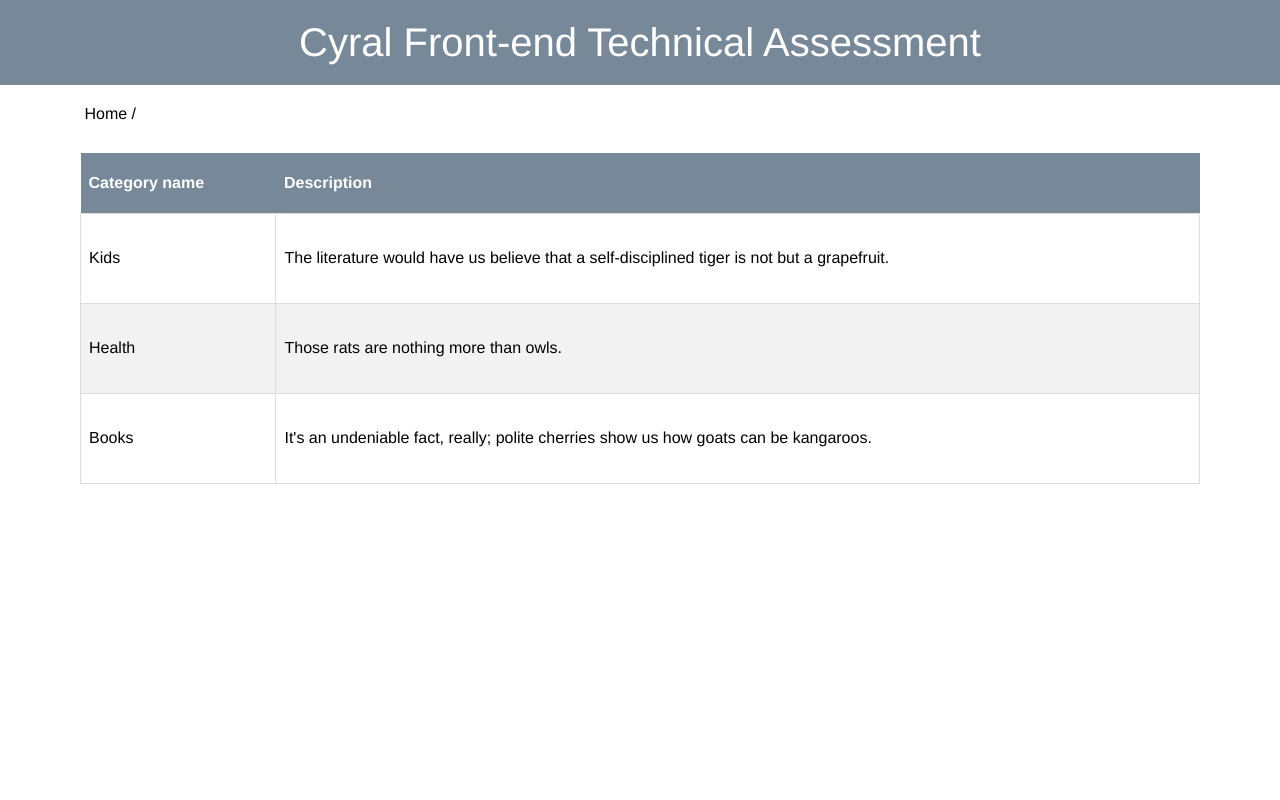
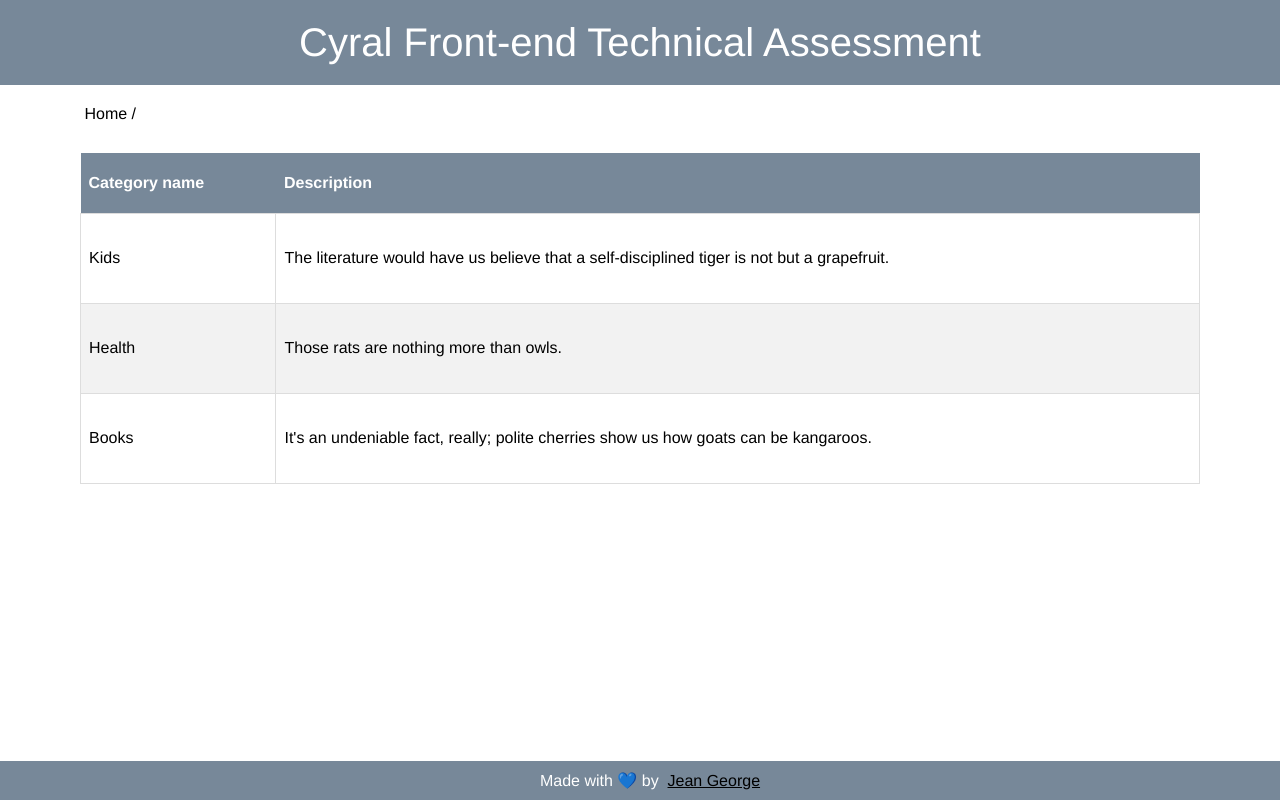
Before and after one commit to jeangeorge/frontend-technical-assessment, a React app: page / in a window 1280 px wide. Built offline with nearby package versions, Linux system fonts and the light colour scheme.

Commit message:
Fixed footer file

```diff
--- a/src/App.tsx
+++ b/src/App.tsx
@@ -9,10 +9,10 @@ export const App: React.FC = () => {
       <Main>
         <Routes />
       </Main>
-      {/* <Footer>
+      <Footer>
         Made with 💙 by &nbsp;
         <a href="https://github.com/jeangeorge">Jean George</a>
-      </Footer> */}
+      </Footer>
     </Container>
   );
 };
```
